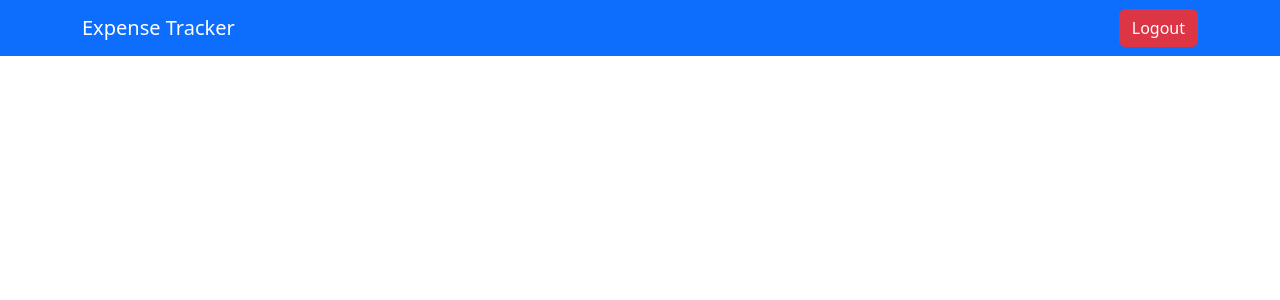
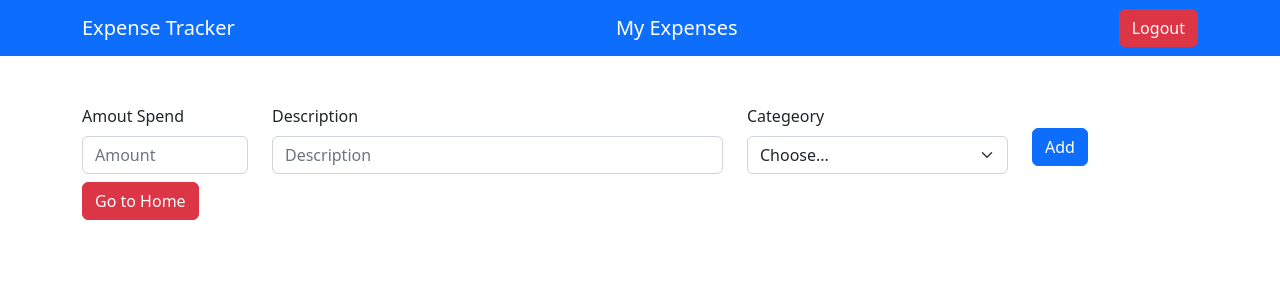
Before and after one commit to rintha/react-expense-tracker, a React (Create React App) app: page /expenses in a window 1280 px wide. Shown: the top 300 px of the page. Built offline with nearby package versions, Linux system fonts and the light colour scheme.

Commit message:
added expenses

```diff
--- a/src/App.js
+++ b/src/App.js
@@ -1,29 +1,36 @@
 import React from "react";
 import { Route, Switch } from "react-router-dom";
 import NavBar from "./components/Layout/NavBar";
+import AddExpenses from "./components/pages/Expenses/AddExpenses";
 import Login from "./components/pages/Login";
 import ProfileUpdate from "./components/pages/Profile/ProfileUpdate";
 import ResetPwd from "./components/pages/ResetPwd";
 import Welcome from "./components/pages/Welcome";
+import { ExpenseContextProvider } from "./components/Store/expense-context";
 
 function App() {
   return (
     <React.Fragment>
       <NavBar />
+      <ExpenseContextProvider>
         <Switch>
-        <Route exact path="/">
+          <Route exact path="/login">
             <Login />
           </Route>
           <Route path="/welcome">
             <Welcome />
           </Route>
+          <Route path="/expenses">
+            <AddExpenses />
+          </Route>
           <Route path="/updateprofile">
-          <ProfileUpdate/>
+            <ProfileUpdate />
           </Route>
           <Route path="/resetpassword">
-          <ResetPwd/>
+            <ResetPwd />
           </Route>
         </Switch>
+      </ExpenseContextProvider>
     </React.Fragment>
   );
 }
--- a/src/components/Layout/NavBar.js
+++ b/src/components/Layout/NavBar.js
@@ -1,23 +1,42 @@
 import React from "react";
 import { useHistory } from "react-router-dom";
-import { Navbar, Button,Container } from "react-bootstrap";
+import { Navbar, Button, Container } from "react-bootstrap";
 
 const NavBar = () => {
   const history = useHistory();
   const logoutHandler = () => {
     localStorage.removeItem("token");
-    history.replace("/");
+    history.replace("/login");
+  };
+
+  const goToExpensePage = () => {
+    const token = localStorage.getItem("token");
+    if (token) {
+      history.replace("/expenses");
+    } else {
+      history.replace("/login");
+    }
   };
 
   return (
-    <Navbar bg="primary" variant="dark">
-  <Container className="d-flex justify-content-between">
-    <Navbar.Brand>Expense Tracker</Navbar.Brand>
-    <Button  onClick={logoutHandler} variant="danger">Logout</Button>
-  </Container>
-</Navbar>
-
-
+    <>
+      <Navbar bg="primary" variant="dark">
+        <Container className="d-flex justify-content-between">
+          <Navbar.Brand>Expense Tracker</Navbar.Brand>
+          <Navbar.Brand
+            style={{
+              cursor: "pointer",
+            }}
+            onClick={goToExpensePage}
+          >
+            My Expenses
+          </Navbar.Brand>
+          <Button onClick={logoutHandler} variant="danger">
+            Logout
+          </Button>
+        </Container>
+      </Navbar>
+    </>
   );
 };
 
--- /dev/null
+++ b/src/components/Store/expense-context.js
@@ -0,0 +1,31 @@
+import React, { useState } from "react";
+
+const ExpenseContext = React.createContext({
+  expenses: [],
+  addExpense: (expense) => {},
+});
+
+export const ExpenseContextProvider = (props) => {
+
+  const [expenses, setExpenses] = useState([]);
+
+  const addExpenseHandler = (expense) => {
+    console.log(expense);
+    setExpenses((prev) => {
+      return [...prev, expense];
+    });
+  };
+
+  const values = {
+    expenses: expenses,
+    addExpense: addExpenseHandler,
+  };
+
+  return (
+    <ExpenseContext.Provider value={values}>
+      {props.children}
+    </ExpenseContext.Provider>
+  );
+};
+
+export default ExpenseContext;
--- /dev/null
+++ b/src/components/pages/Expenses/AddExpenses.js
@@ -0,0 +1,77 @@
+import React, { useRef, useContext, useState } from "react";
+import { Link } from "react-router-dom";
+import { Form, Button, Container, Row, Col } from "react-bootstrap";
+import ExpenseContext from "../../Store/expense-context";
+import ExpenseList from "./ExpenseList";
+
+const AddExpenses = () => {
+  const amountInputRef = useRef();
+  const descriptionInputRef = useRef();
+  const categoryInputRef = useRef();
+
+  const expenseCtx = useContext(ExpenseContext);
+  const [expenses, setExpenses] = useState(expenseCtx.expenses);
+
+  const addExpenseHandler = (e) => {
+    e.preventDefault();
+
+    const newExpense = {
+      id: Math.random(),
+      amount: amountInputRef.current.value,
+      description: descriptionInputRef.current.value,
+      category: categoryInputRef.current.value,
+    };
+    expenseCtx.addExpense(newExpense);
+    setExpenses([...expenses, newExpense]); // Add new expense to state
+  };
+
+  return (
+    <>
+      <Container>
+        <div>
+          <Form onSubmit={addExpenseHandler} className="mt-5">
+            <Row>
+              <Col xs={2}>
+                <Form.Label>Amout Spend</Form.Label>
+                <Form.Control
+                  placeholder="Amount"
+                  type="number"
+                  ref={amountInputRef}
+                />
+              </Col>
+              <Col xs={5}>
+                <Form.Label>Description</Form.Label>
+                <Form.Control
+                  placeholder="Description"
+                  type="text"
+                  ref={descriptionInputRef}
+                />
+              </Col>
+              <Col xs={3}>
+                <Form.Label>Categeory</Form.Label>
+                <Form.Select defaultValue="Choose" ref={categoryInputRef}>
+                  <option>Choose...</option>
+                  <option>Fuel</option>
+                  <option>Medicine</option>
+                  <option>Education</option>
+                  <option>Entertainment</option>
+                  <option>Hosehold</option>
+                </Form.Select>
+              </Col>
+              <Col>
+                <Button className="mt-4" type="submit">Add</Button>
+              </Col>
+            </Row>
+          </Form>
+        </div>
+        <Link to="/welcome"> <Button className="mt-2 mb-4" variant="danger">
+          Go to Home
+        </Button></Link>
+
+        {expenses.length > 0 && <ExpenseList expenses={expenses} />}
+      </Container>
+    </>
+  );
+};
+
+export default AddExpenses;
--- /dev/null
+++ b/src/components/pages/Expenses/ExpenseList.js
@@ -0,0 +1,30 @@
+import React from "react";
+import { Table } from "react-bootstrap";
+
+const ExpenseList = (props) => {
+  return (
+    <div className="mt-3">
+      <Table  striped hover className="p-4" >
+        <thead >
+          <tr>
+            <th className="col-3">Amount Spend</th>
+            <th className="col-6">Description</th>
+            <th className="col-3">Categeory</th>
+          </tr>
+        </thead>
+        <tbody>
+          {" "}
+          {props.expenses.map((expense) => (
+            <tr key={expense.id}>
+              <td><b className="text-danger">₹</b>{expense.amount}</td>
+              <td>{expense.description}</td>
+              <td>{expense.category}</td>
+            </tr>
+          ))}
+        </tbody>
+      </Table>
+    </div>
+  );
+};
+
+export default ExpenseList;
--- a/src/components/pages/ResetPwd.js
+++ b/src/components/pages/ResetPwd.js
@@ -76,7 +76,7 @@ const ResetPwd = () => {
               {isLoading && <p>Loading...</p>}
               <p>
                 Already a user?
-                <Link to="/">
+                <Link to="/login">
                   <span>Login</span>
                 </Link>
               </p>
```
Also changed, not shown: src/components/pages/Welcome.js (+8 -1 lines). Lines whose indentation alone changed are shown as unchanged.
